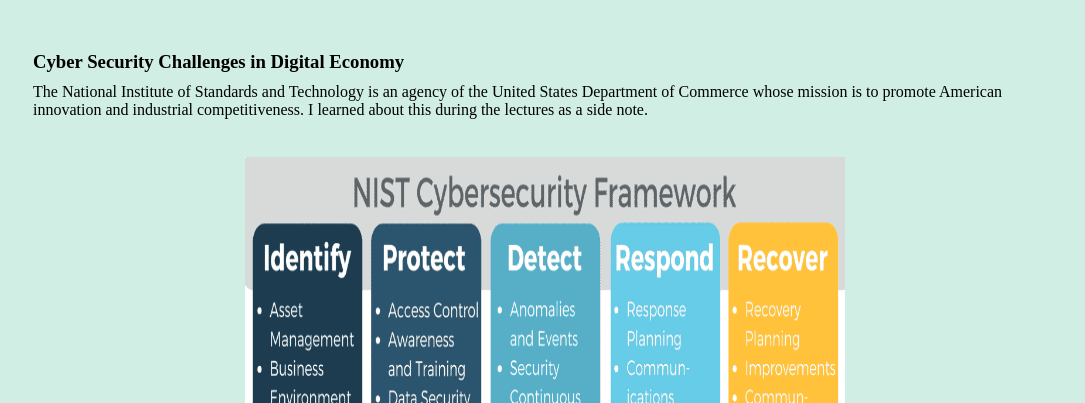
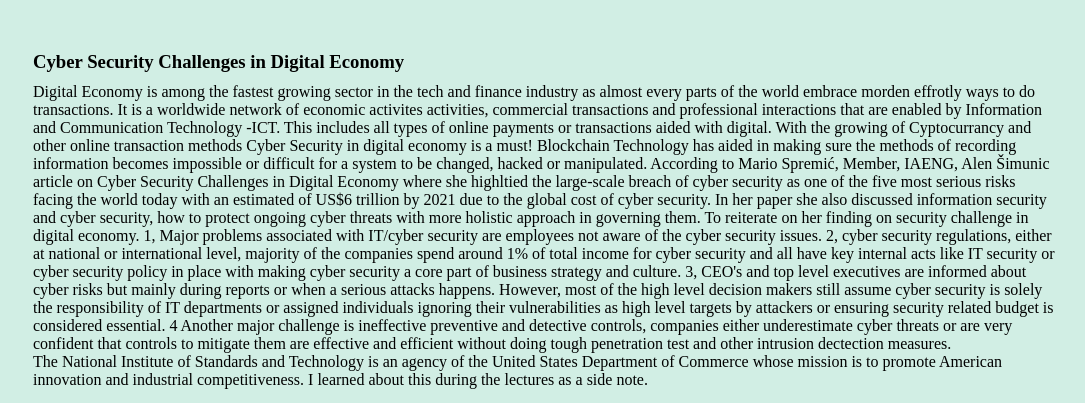
Before and after one commit to alphasays/EportfolioITEC442.io, a plain HTML site: page digital.html in a window 1280 px wide. Shown: the part 2515-2918 px from the top of the page, without its empty margins (195-1280 px from the left). Drawn offline with Linux system fonts and the light colour scheme.

Commit message:
Update digital.html
updates

```diff
--- a/digital.html
+++ b/digital.html
@@ -148,6 +148,29 @@
                 <br>
 
                 <h3> Cyber Security Challenges in Digital Economy </h3>
+                <p> Digital Economy is among the fastest growing sector in the tech and finance industry
+                    as almost every parts of the world embrace morden effrotly ways to do transactions. It is
+                    a worldwide network of economic activites activities, commercial transactions and
+                    professional interactions that are enabled by Information and Communication Technology -ICT.
+                    This includes all types of online payments or transactions aided with digital. With the growing
+                    of Cyptocurrancy and other online transaction methods Cyber Security in digital economy is a must!
+                    Blockchain Technology has aided in making sure the methods of recording information becomes impossible
+                    or difficult for a system to be changed, hacked or manipulated. According to Mario Spremić, Member, IAENG, Alen Šimunic
+                    article on Cyber Security Challenges in Digital Economy where she highltied the large-scale
+                    breach of cyber security as one of the five most serious risks facing the world today with an estimated of US$6 trillion
+                    by 2021 due to the global cost of cyber security. In her paper she also discussed information
+                    security and cyber security, how to protect ongoing cyber threats with more holistic approach in governing them. To reiterate on
+                    her finding on security challenge in digital economy. 1, Major problems associated with IT/cyber
+                    security are employees not aware of the cyber security issues. 2, cyber security regulations, either at national or international
+                    level, majority of the companies spend around 1% of total income for cyber security and all have key internal acts like IT security
+                    or cyber security policy in place with making cyber security a core part of business strategy and culture. 3, CEO's and top level executives
+                    are informed about cyber risks but mainly during reports or when a serious attacks happens. However, most of the high level decision makers
+                    still assume cyber security is solely the responsibility of IT departments or assigned individuals ignoring their vulnerabilities as high
+                    level targets by attackers or ensuring security related budget is considered essential. 4 Another major challenge is ineffective preventive and
+                    detective controls, companies either underestimate cyber threats or are very confident that controls to mitigate them are effective and efficient
+                    without doing tough penetration test and other intrusion dectection measures.
+
+                </p>
 
 
             <p>The National Institute of Standards and Technology is an agency of the United States Department of
@@ -163,7 +186,9 @@
                 prevent fraud. All businesses regardless of size must follow PCI DSS requirements if they accept credit
                 card payments from the five major brands. Those brands are American Express, Discover, MasterCard, Visa,
                 and the Japan Credit Bureau (JCB). For any organization that processes, stores, or transmits cardholder
-                and payment data, PCI DSS compliance is required.</p>
+                and payment data, PCI DSS compliance is required. As we learn about digital economy PCI DDS becomes core
+                part of the process, it gives the room for card payemtn standard to ensure all core features are met to
+                handle cybersecurity related with payments. This was great insight to learn about in this course</p>
 
             <div class="image">
                 <center><img src="images/d1.png"></center>
@@ -178,8 +203,7 @@
             <p class="source"> <a
                     href="https://avinetworks.com/glossary/pci-dss/">https://avinetworks.com/glossary/pci-dss/</a></p>
             <p class="source"> <a
-                    href="https://www.pciconsultingaustralia.com.au/what-is-the-pci-dss">https://www.pciconsultingaustralia.com.au/what-is-the-pci-dss</a>
-            </p>
+                    href="https://www.pciconsultingaustralia.com.au/what-is-the-pci-dss">https://www.pciconsultingaustralia.com.au/what-is-the-pci-dss</a></p>
         </div>
 </body>
 
```
